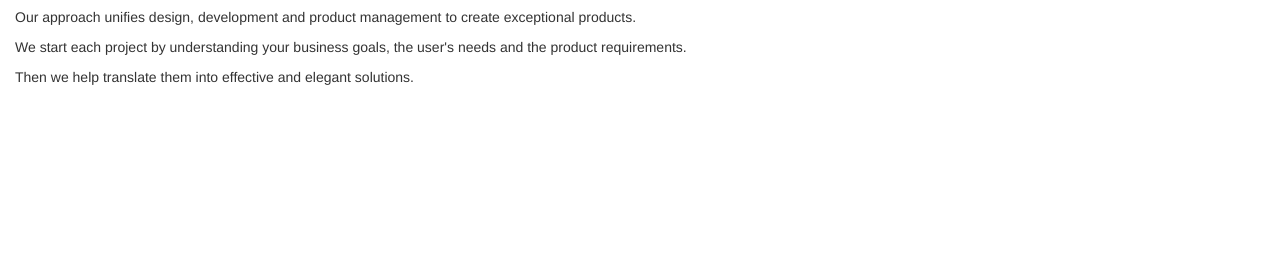
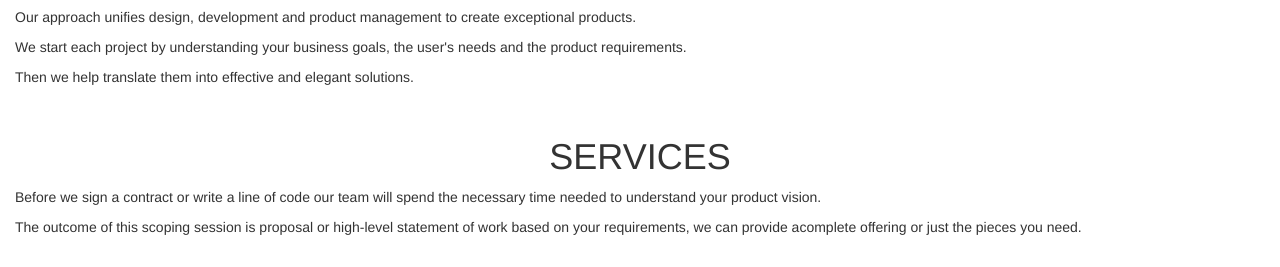
Before and after one commit to pnk96/Delani-Studio, a plain HTML site: page index.html in a window 1280 px wide. Shown: the part 637-904 px from the top of the page. Before the commit the page ends 800 px from the top, so only its background shows below. Drawn offline with nearby package versions, Linux system fonts and the light colour scheme.

Commit message:
add services section

```diff
--- a/index.html
+++ b/index.html
@@ -38,6 +38,19 @@
     </div>
   </div>
   <br>
+  <div class="jumbotron-fluid">
+    <div id="backimg2">
+          <h1 style="text-align: center;">SERVICES</h1>
+          <div class="pg1">
+          <p>Before we sign a contract or write a line of code our team will spend
+              the necessary time needed to understand your product vision.</p>
+          <p>The outcome of this scoping session is proposal or high-level statement of work
+              based on your requirements, we can provide acomplete offering or just the pieces
+              you need.</p>
+          </div>
+    </div>
+  </div>
+  <br>
     <script src="https://code.jquery.com/jquery-3.6.0.min.js" integrity="sha256-/xUj+3OJU5yExlq6GSYGSHk7tPXikynS7ogEvDej/m4=" crossorigin="anonymous"></script>
     <script src="js/script.js"></script>
 </body>
```
